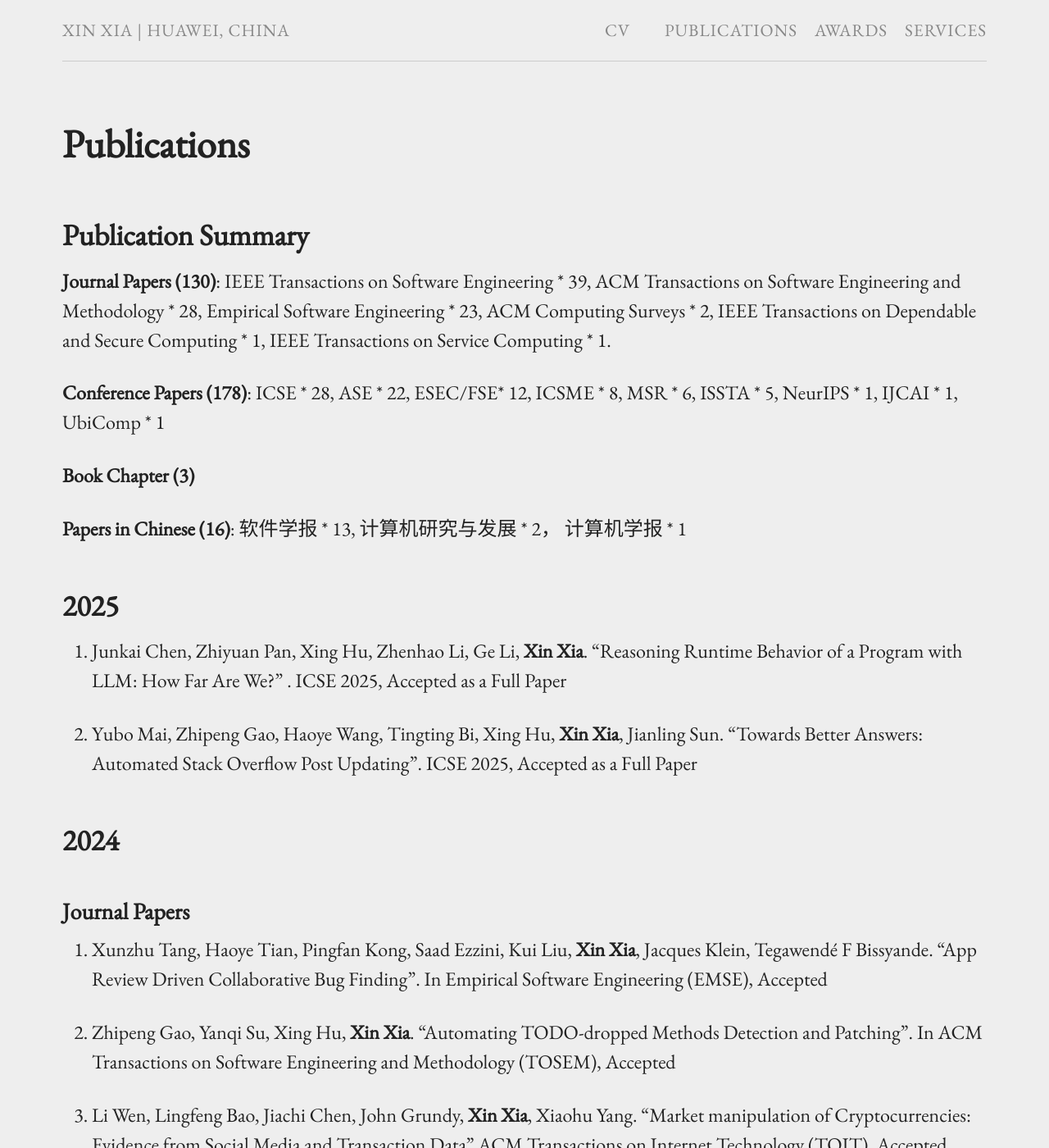
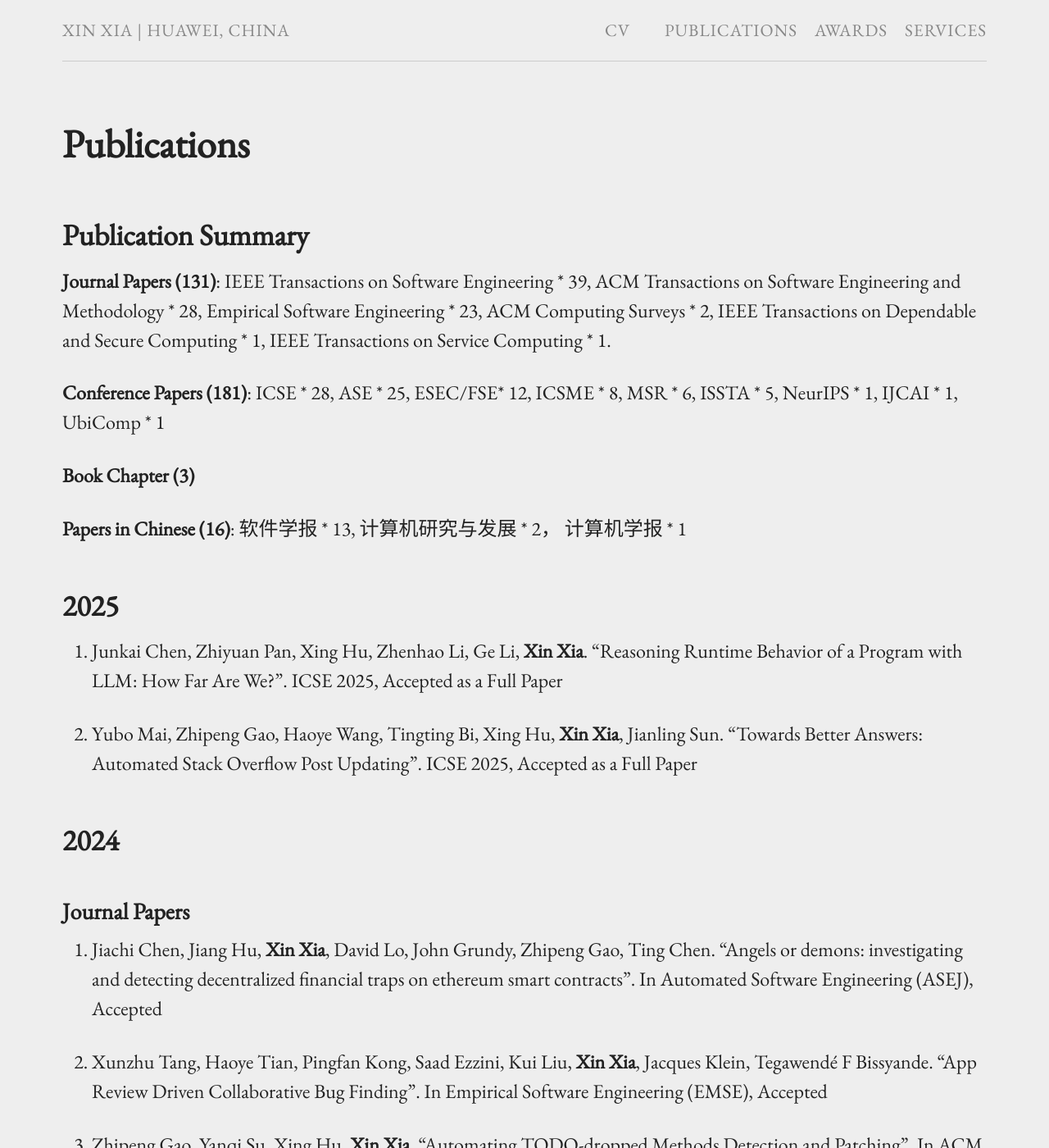
Before and after one commit to xin-xia/xin-xia.github.io, a Jekyll site: the page built from publication.md, in a window 1280 px wide and 1400 px high. Shown: the whole window at 82% size. Built offline with Jekyll 4.4.1, drawn with Linux system fonts in a browser that asks for light colours; our own code applies the rules of GitHub Pages for plain Markdown files; some of the changed text lies outside the part shown.

Commit message:
Update publication.md

```diff
--- a/publication.md
+++ b/publication.md
@@ -6,9 +6,9 @@ permalink: /publication/
 
 ## Publication Summary
 
-<strong>Journal Papers (130)</strong>: IEEE Transactions on Software Engineering * 39,  ACM Transactions on Software Engineering and Methodology * 28, Empirical Software Engineering * 23,  ACM Computing Surveys * 2, IEEE  Transactions on Dependable and Secure Computing * 1, IEEE Transactions on Service Computing * 1.
+<strong>Journal Papers (131)</strong>: IEEE Transactions on Software Engineering * 39,  ACM Transactions on Software Engineering and Methodology * 28, Empirical Software Engineering * 23,  ACM Computing Surveys * 2, IEEE  Transactions on Dependable and Secure Computing * 1, IEEE Transactions on Service Computing * 1.
 
-<strong>Conference Papers (178)</strong>: ICSE * 28, ASE * 22, ESEC/FSE* 12, ICSME * 8, MSR * 6,  ISSTA * 5, NeurIPS * 1, IJCAI * 1, UbiComp * 1
+<strong>Conference Papers (181)</strong>: ICSE * 28, ASE * 25, ESEC/FSE* 12, ICSME * 8, MSR * 6,  ISSTA * 5, NeurIPS * 1, IJCAI * 1, UbiComp * 1
 
 <strong>Book Chapter (3) </strong>
 
@@ -16,13 +16,15 @@ permalink: /publication/
 
 ## 2025
 
-177. Junkai Chen, Zhiyuan Pan, Xing Hu, Zhenhao Li, Ge Li,  <strong>Xin Xia</strong>. "Reasoning Runtime Behavior of a Program with LLM: How Far Are We?" . ICSE 2025, Accepted as a Full Paper <br />
+177. Junkai Chen, Zhiyuan Pan, Xing Hu, Zhenhao Li, Ge Li,  <strong>Xin Xia</strong>. "Reasoning Runtime Behavior of a Program with LLM: How Far Are We?". ICSE 2025, Accepted as a Full Paper <br />
 
 176. Yubo Mai, Zhipeng Gao, Haoye Wang, Tingting Bi, Xing Hu,  <strong>Xin Xia</strong>, Jianling Sun. "Towards Better Answers: Automated Stack Overflow Post Updating". ICSE 2025, Accepted as a Full Paper <br />
 
 ## 2024
 
 ### Journal Papers
+
+131. Jiachi Chen, Jiang Hu, <strong>Xin Xia</strong>, David Lo, John Grundy, Zhipeng Gao, Ting Chen. "Angels or demons: investigating and detecting decentralized financial traps on ethereum smart contracts". In Automated Software Engineering (ASEJ), Accepted <br />
 
 130. Xunzhu Tang, Haoye Tian, Pingfan Kong, Saad Ezzini, Kui Liu, <strong>Xin Xia</strong>, Jacques Klein, Tegawendé F Bissyande. "App Review Driven Collaborative Bug Finding". In  Empirical Software Engineering (EMSE), Accepted <br />
 
@@ -39,6 +41,12 @@ permalink: /publication/
 Case Study of Code Clone Detection and Defect Prediction". IEEE Transactions on Software Engineering (TSE), Accepted.         <br />
 
 ### Conference Papers (Full Papers)
+
+181. Qi Zhan, Xing Hu, <strong>Xin Xia</strong>, Shanping Li.  "REACT: IR-Level Patch Presence Test for Binary". ASE 2024: Accepted as a Full Paper <br />
+
+180. Xiaoy Yu, Zexian Zhang, Feifei Niu, Xing Hu, <strong>Xin Xia</strong>, John Grundy. "What Makes a High-Quality Training Dataset for Large Language Models: A Practitioners’ Perspective". ASE 2024: Accepted as a Full Paper <br />
+
+179. Mouxiang Chen, Zhongxin Liu, He Tao, Yusu Hong, David Lo, <strong>Xin Xia</strong>, Jianling Sun. "B4: Towards Optimal Assessment of Plausible Code Solutions with Plausible Tests”. ASE 2024: Accepted as a Full Paper <br />
 
 178. Tingwei Zhu, Tongtong Xu, Kui Liu, Jiayuan Zhou, Xing Hu, <strong>Xin Xia</strong>, Tian Zhang, David Lo。  "An Empirical Study of Automatic Program Repair Techniques for Injection Vulnerabilities".ICSME 2024: Accepted as a Full paper <br />
 
```
